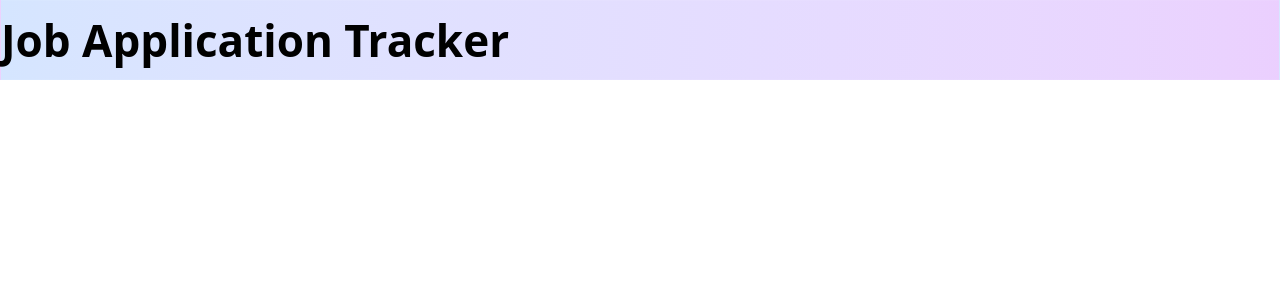
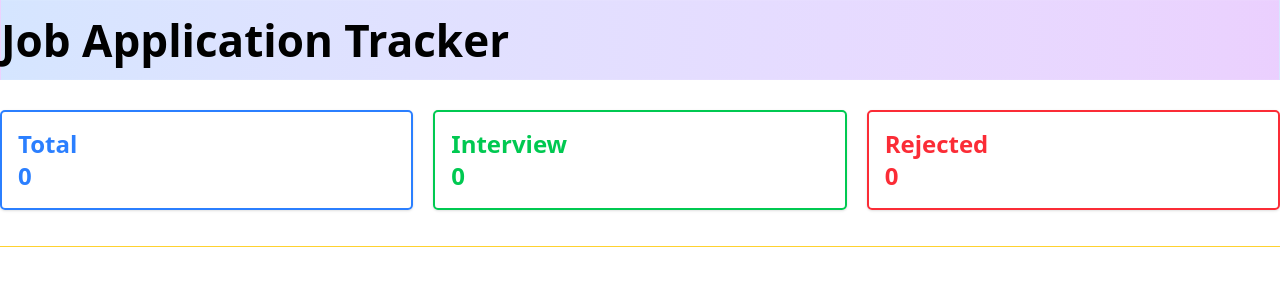
Before and after one commit to israt19919-wq/Job-application, a plain HTML site: page index.html in a window 1280 px wide. Drawn offline with nearby package versions, Linux system fonts and the light colour scheme.

Commit message:
header section created

```diff
--- a/index.html
+++ b/index.html
@@ -38,6 +38,36 @@
     </div>
 
 
+    <header>
+
+        <div class="my-container  pt-[30px]">
+
+
+            <div class="grid grid-cols-1 sm:grid-cols-3 gap-5">
+
+                <div
+                    class="all-total-count  shadow p-4 flex justify-between  sm:flex-col sm:justify-start border-2 border-blue-950-500 rounded-[5px] border-blue-500">
+                    <p class="font-semibold text-2xl text-blue-500 ">Total</p>
+                    <p id="total" class="font-bold text-2xl text-blue-500">0</p>
+                </div>
+
+                <div
+                    class="all-interview-count  shadow p-4 w-full flex justify-between  sm:flex-col sm:justify-start border-2 border-green-500 rounded-[5px]">
+                    <p class="font-semibold text-green-500 text-2xl">Interview</p>
+                    <p id="interview" class="font-bold text-2xl text-green-500">0</p>
+                </div>
+
+                <div
+                    class="all-reject-count shadow p-4 flex justify-between sm:flex-col sm:justify-start border-2 border-red-500 rounded-[5px] ">
+                    <p class="font-semibold text-red-500 text-2xl">Rejected</p>
+                    <p id="rejected" class="font-bold text-2xl text-red-500">0</p>
+                </div>
+            </div>
+            <hr class="my-9 text-amber-300">
+        </div>
+
+    </header>
+
 
 </body>
 </html>
```
